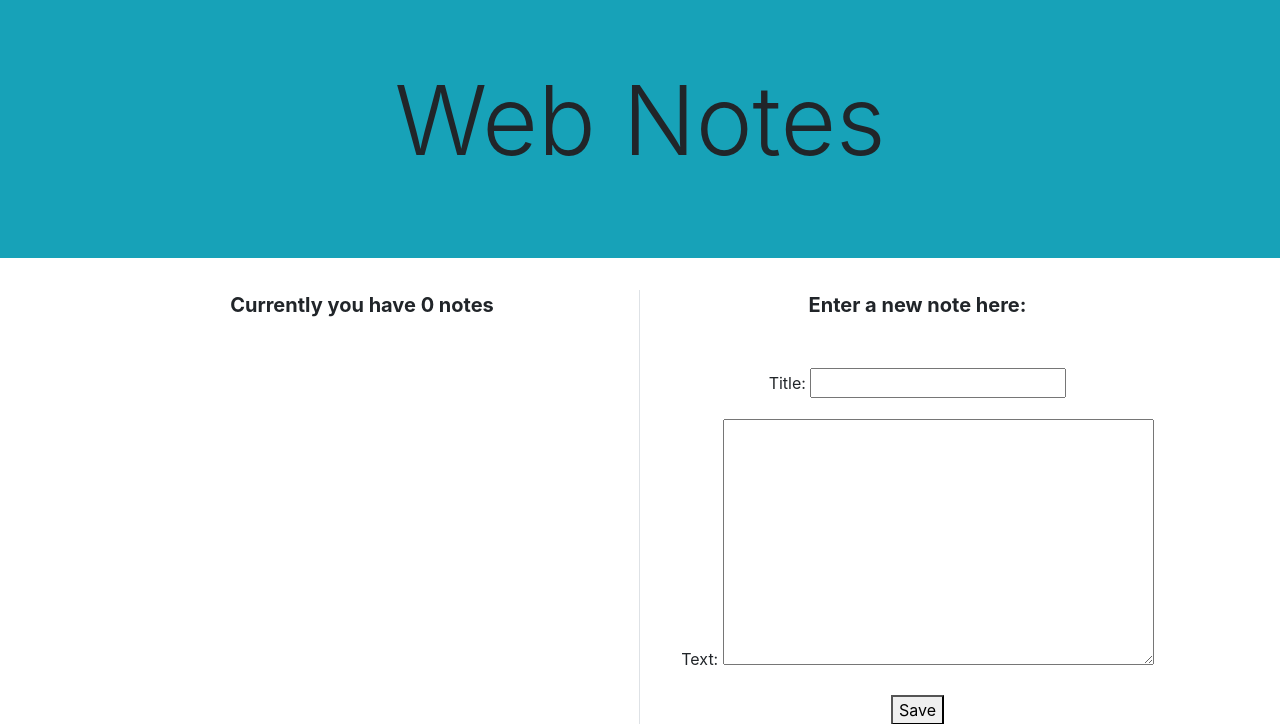
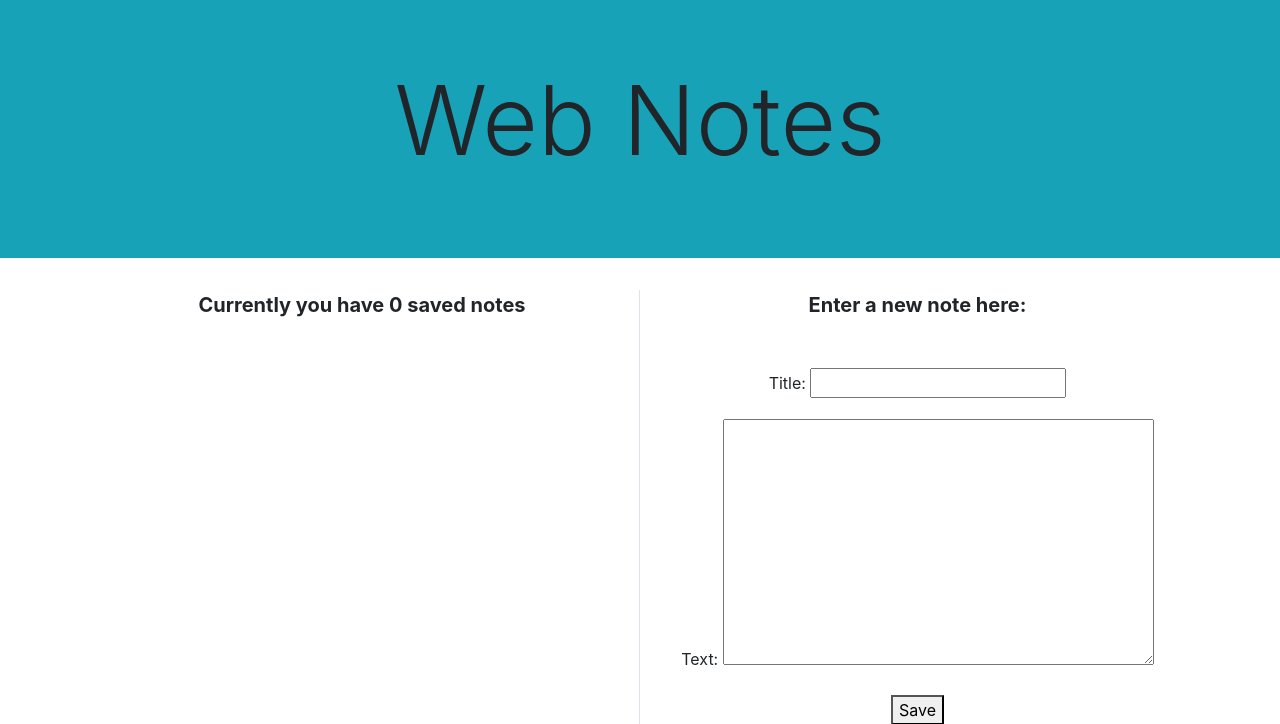
Before and after one commit to Dziugas/todo-api-sms, a Django app: page /notes/ in a window 1280 px wide. Shown: the part 57-781 px from the top of the page. Run offline with Django 3.2, Linux system fonts and the light colour scheme; data that the repository does not hold is empty; some libraries are stand-ins or nearby versions.

```diff
--- a/notes/templates/notes/index.html
+++ b/notes/templates/notes/index.html
@@ -6,9 +6,9 @@
 
     <div class="col-6 border-right text-center">
         {% if number == 1 %}
-        <div class="lead font-weight-bold">Currently you have {{number}} note </div>
+        <div class="lead font-weight-bold">Currently you have {{number}} saved note </div>
         {% else %}
-        <div class="lead font-weight-bold">Currently you have {{number}} notes </div>
+        <div class="lead font-weight-bold">Currently you have {{number}} saved notes </div>
         {% endif %}
         <br>
         <br>
```
